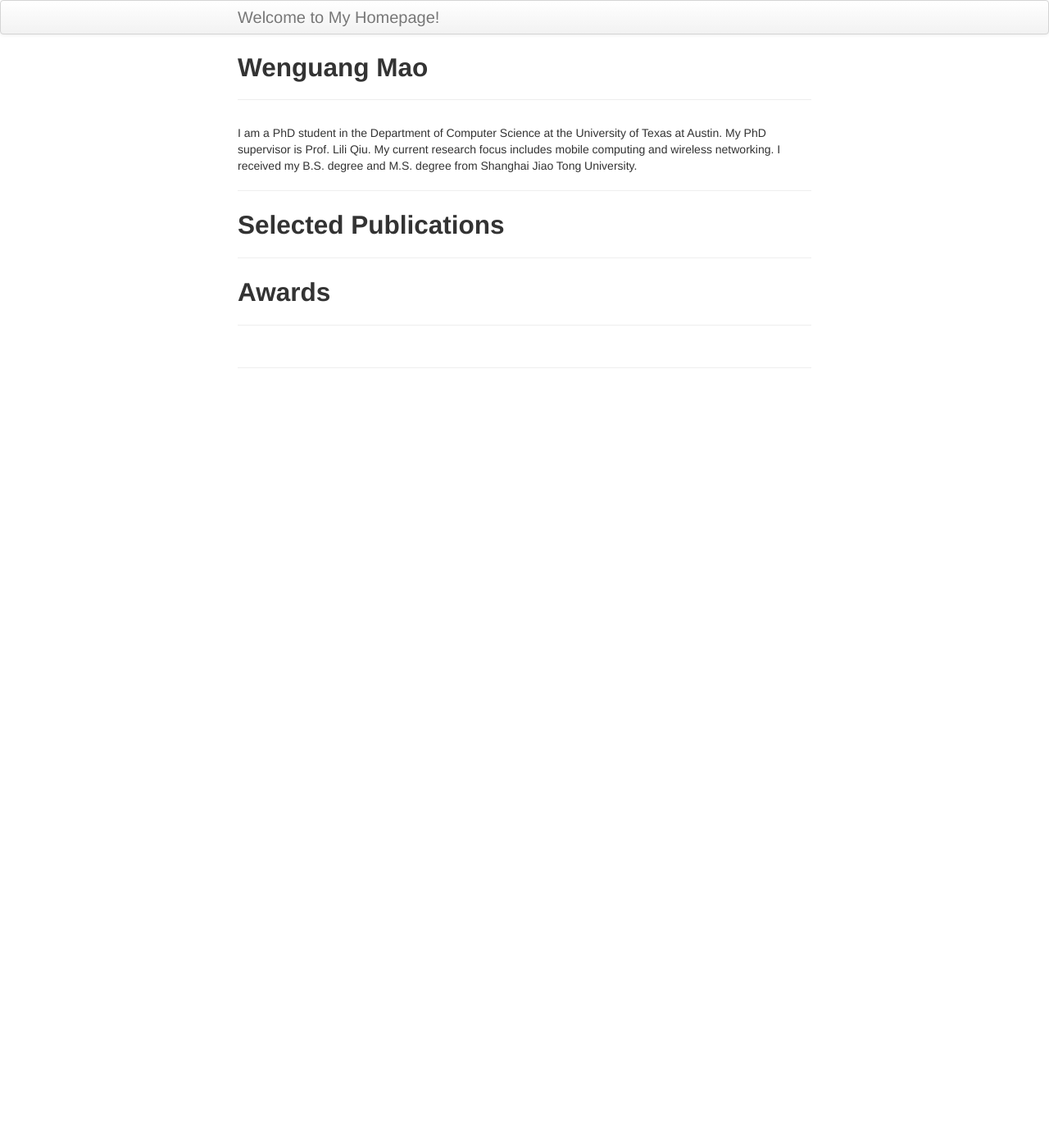
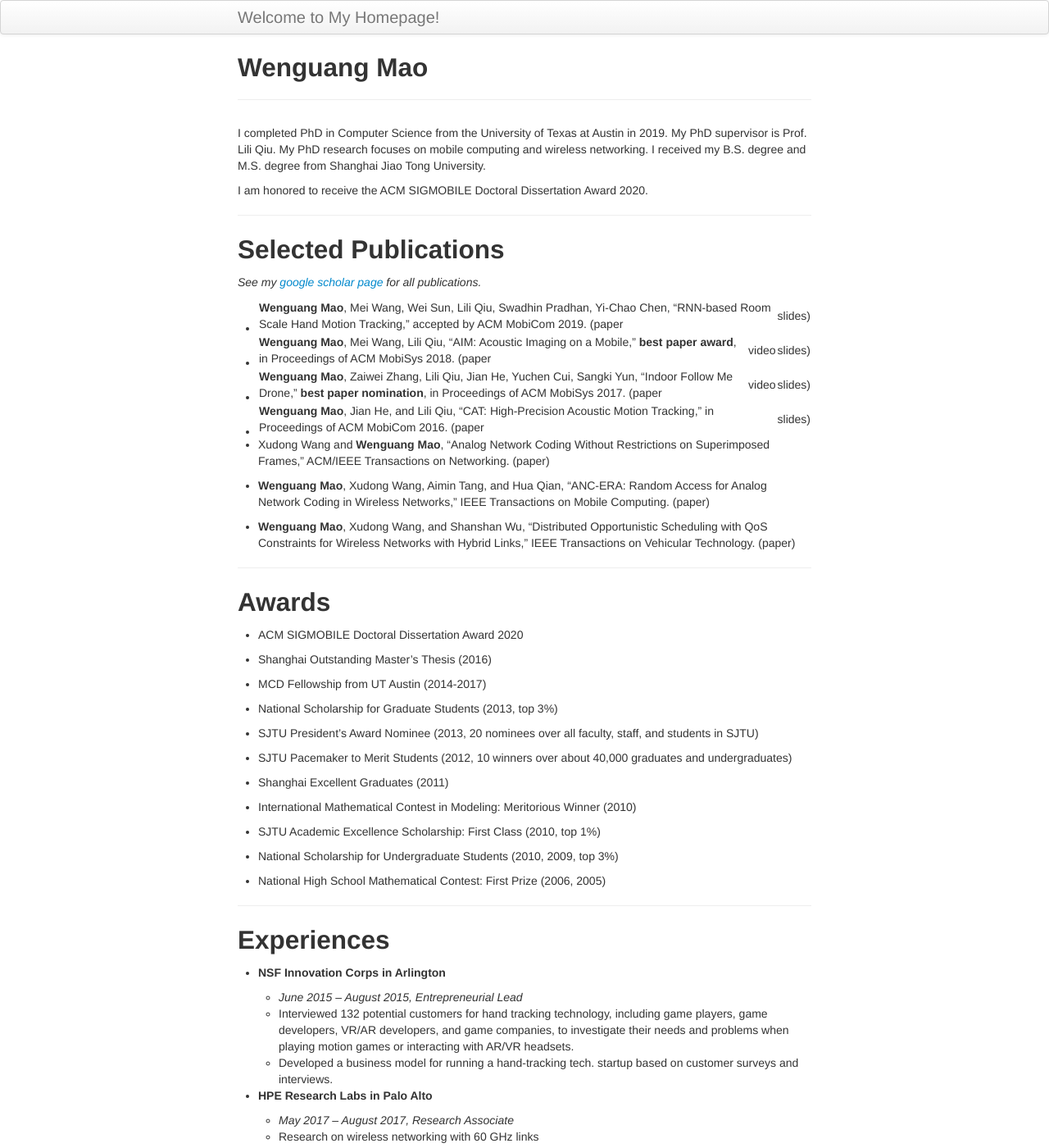
Before and after one commit to wmao533/wmao533.github.io, a Jekyll site: the page built from index.md, in a window 1280 px wide and 1400 px high. Shown: the whole window at 82% size. Built offline with Jekyll 4.4.1, drawn with Linux system fonts in a browser that asks for light colours.

Commit message:
Update index.md

```diff
--- a/index.md
+++ b/index.md
@@ -3,14 +3,69 @@ layout: page
 title: Wenguang Mao
 ---
 
-I am a PhD student in the Department of Computer Science at the University of Texas at Austin. My PhD supervisor is Prof. Lili Qiu. My current research focus includes mobile computing and wireless networking. I received my B.S. degree and M.S. degree from Shanghai Jiao Tong University.
+I completed PhD in Computer Science from the University of Texas at Austin in 2019. My PhD supervisor is Prof. Lili Qiu. My PhD research focuses on mobile computing and wireless networking. I received my B.S. degree and M.S. degree from Shanghai Jiao Tong University.
+
+I am honored to receive the ACM SIGMOBILE Doctoral Dissertation Award 2020.
 
 ---
 
 ## Selected Publications
 
+*See my [google scholar page](https://scholar.google.com/citations?user=_jeddYwAAAAJ&hl=en) for all publications.*
+
+- **Wenguang Mao**, Mei Wang, Wei Sun, Lili Qiu, Swadhin Pradhan, Yi-Chao Chen, “RNN-based Room Scale Hand Motion Tracking,” accepted by ACM MobiCom 2019. (paper|slides)
+
+- **Wenguang Mao**, Mei Wang, Lili Qiu, “AIM: Acoustic Imaging on a Mobile,” **best paper award**, in Proceedings of ACM MobiSys 2018. (paper|video|slides)
+
+- **Wenguang Mao**, Zaiwei Zhang, Lili Qiu, Jian He, Yuchen Cui, Sangki Yun, “Indoor Follow Me Drone,” **best paper nomination**, in Proceedings of ACM MobiSys 2017. (paper|video|slides)
+
+- **Wenguang Mao**, Jian He, and Lili Qiu, “CAT: High-Precision Acoustic Motion Tracking,” in Proceedings of ACM MobiCom 2016. (paper|slides)
+
+- Xudong Wang and **Wenguang Mao**, “Analog Network Coding Without Restrictions on Superimposed Frames,” ACM/IEEE Transactions on Networking. (paper)
+
+- **Wenguang Mao**, Xudong Wang, Aimin Tang, and Hua Qian, “ANC-ERA: Random Access for Analog Network Coding in Wireless Networks,” IEEE Transactions on Mobile Computing. (paper)
+
+- **Wenguang Mao**, Xudong Wang, and Shanshan Wu, “Distributed Opportunistic Scheduling with QoS Constraints for Wireless Networks with Hybrid Links,” IEEE Transactions on Vehicular Technology. (paper)
+
 ---
 
 ## Awards
 
+- ACM SIGMOBILE Doctoral Dissertation Award 2020
+
+- Shanghai Outstanding Master's Thesis (2016)
+
+- MCD Fellowship from UT Austin (2014-2017)
+
+- National Scholarship for Graduate Students (2013, top 3%)
+
+- SJTU President’s Award Nominee (2013, 20 nominees over all faculty, staff, and students in SJTU)
+
+- SJTU Pacemaker to Merit Students (2012, 10 winners over about 40,000 graduates and undergraduates)
+
+- Shanghai Excellent Graduates (2011)
+
+- International Mathematical Contest in Modeling: Meritorious Winner (2010)
+
+- SJTU Academic Excellence Scholarship: First Class (2010, top 1%)
+
+- National Scholarship for Undergraduate Students (2010, 2009, top 3%)
+
+- National High School Mathematical Contest: First Prize (2006, 2005)
+
 ---
+
+## Experiences
+
+- **NSF Innovation Corps in Arlington**
+
+  - *June 2015 – August 2015, Entrepreneurial Lead*
+  - Interviewed 132 potential customers for hand tracking technology, including game players, game developers, VR/AR developers, and game companies, to investigate their needs and problems when playing motion games or interacting with AR/VR headsets.
+  - Developed a business model for running a hand-tracking tech. startup based on customer surveys and interviews.
+
+- **HPE Research Labs in Palo Alto**
+
+  - *May 2017 – August 2017, Research Associate*
+  - Research on wireless networking with 60 GHz links
+
+---
```
